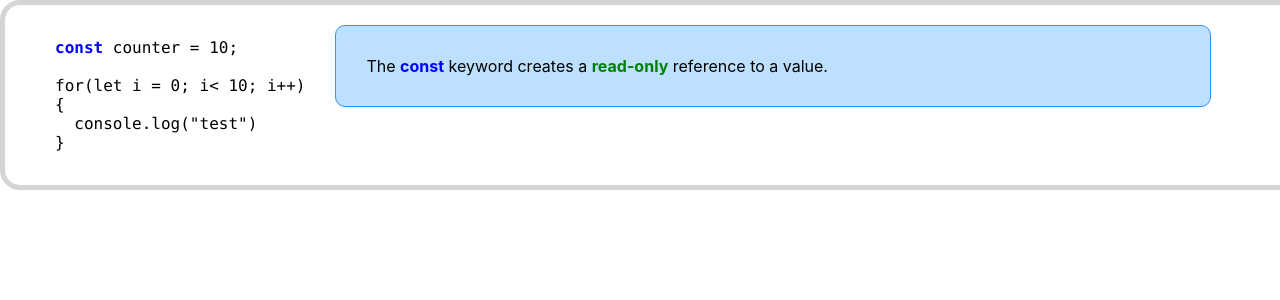
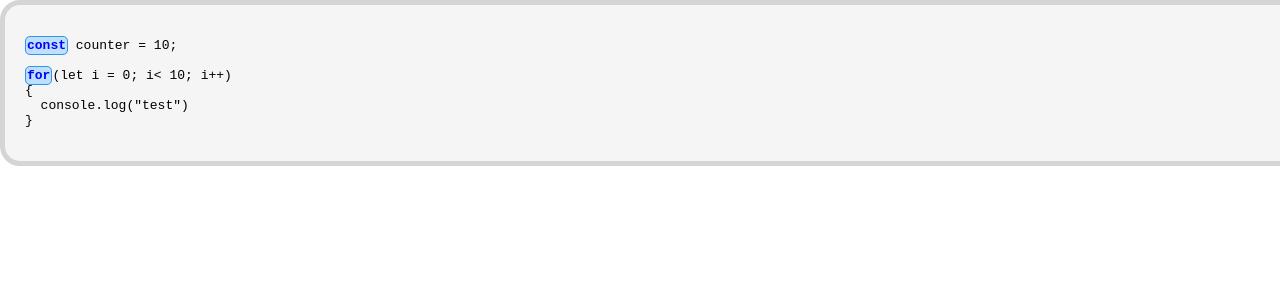
Before and after one commit to alexisshriov/ventall, a React (Create React App) app: page / in a window 1280 px wide. Shown: the top 300 px of the page. Built offline with nearby package versions, Linux system fonts and the light colour scheme.

Commit message:
change components layout

```diff
--- a/src/components/AccordionBody/AccordionBody.js
+++ b/src/components/AccordionBody/AccordionBody.js
@@ -5,11 +5,7 @@ class AccordionBody extends React.Component {
   render() {
     return (
         <div className={`accordion-body ${this.props.display?"active":null}`}>
-          A <b style={{ color: 'green' }}>read-only</b> value is a value that once asigned cannot be changed later on.
-          {'If you try to re-asign it it will throw erros:'}<br /><br />
-          <b style={{ color: 'green' }}>Example:</b> <br />
-          {'const a = 0;'}<br />
-          {'a = 1;'}<span style={{ color: 'brown' }}>&nbsp;&nbsp;&nbsp;&nbsp;&nbsp;&nbsp;&nbsp;&nbsp;&nbsp;&nbsp;&nbsp;&nbsp;&nbsp;//  this will throw an error.</span>
+          {this.props.children}
         </div>
 
     )
--- a/src/components/AccordionHeader/AccordionHeader.css
+++ b/src/components/AccordionHeader/AccordionHeader.css
@@ -5,4 +5,10 @@
   background-color: rgb(188, 224, 253);
   border: solid 1px rgb(52, 147, 236);
   border-radius: 10px;
+  opacity: 0;
+  transition: all .5s;
 }
+
+.accordion-header-active {
+  opacity:1
+}
--- a/src/components/AccordionHeader/AccordionHeader.js
+++ b/src/components/AccordionHeader/AccordionHeader.js
@@ -4,9 +4,10 @@ import './AccordionHeader.css'
 class AccordionHeader extends React.Component {
 
   render() {
+    console.log(this.props)
     return (
-        <div className="accordion-header">
-          The <b style={{ color: 'blue' }}>const</b> keyword creates a <b style={{ color: 'green' }} onClick={this.props.toggleFunction}>read-only</b> reference to a value.
+        <div className={`accordion-header ${this.props.display?'accordion-header-active':null}`}>
+          {this.props.children}
         </div>
     )
   }
--- /dev/null
+++ b/src/components/HyperContent/HyperContent.js
@@ -0,0 +1,13 @@
+import React from 'react';
+import './HyperContent.css'
+
+class HyperContent extends React.Component {
+
+  render() {
+    return (
+      <span onClick={this.props.expand} style={{ backgroundColor:  'rgb(188, 224, 253)', border: 'solid 1px rgb(52, 147, 236)', borderRadius: '5px', padding:'1px', color: 'blue', position:'relative', zIndex:10}}><b>{this.props.children}</b></span>
+    )
+  }
+}
+
+export default HyperContent;
--- /dev/null
+++ b/src/components/Line/Line.css
@@ -0,0 +1,12 @@
+.line {
+  color: rgb(52, 147, 236);
+  height: 0;
+  position: relative;
+  bottom: 14px;
+  transition: all .5s;
+  opacity: 0;
+}
+
+.activeLine {
+  opacity: 1;
+}
--- /dev/null
+++ b/src/components/Line/Line.js
@@ -0,0 +1,13 @@
+import React from 'react';
+import './Line.css'
+
+class Line extends React.Component {
+
+  render() {
+    return (
+      <div className={`line ${this.props.display?'activeLine':null}`}>{' '.repeat(this.props.offset)+'_'.repeat(this.props.length)}</div>
+    )
+  }
+}
+
+export default Line;
--- a/src/components/MainScreen/MainScreen.css
+++ b/src/components/MainScreen/MainScreen.css
@@ -4,4 +4,5 @@
   height: 100%;
   border-radius: 20px;
   border: solid 5px rgb(214, 212, 212);
+  background-color: rgb(245, 245, 245);
 }
--- a/src/components/MainScreen/MainScreen.js
+++ b/src/components/MainScreen/MainScreen.js
@@ -1,40 +1,57 @@
 import React from 'react';
-
 import AccordionHeader from '../AccordionHeader/AccordionHeader';
 import AccordionBody from '../AccordionBody/AccordionBody';
+import Line from '../Line/Line';
+import HypCont from '../HyperContent/HyperContent';
 import './MainScreen.css';
 // import { CustomToggle, Accordion, Card } from 'react-bootstrap';
 // import 'bootstrap/dist/css/bootstrap.min.css';
 
 class MainScreen extends React.Component {
   state = {
-    showBody: false
+    showBody1: false,
+    expandHypCont1: false
   }
 
   onClick = () => {
-    console.log('test')
-    this.setState({showBody: !this.state.showBody});
+    this.setState({showBody1: !this.state.showBody1});
+  }
+
+  expandHyperContent = () => {
+    this.setState({expandHypCont1: !this.state.expandHypCont1})
   }
 
   render() {
     return (
-        <div className="main-screen">
-          <div style={{ display: 'flex' }}>
-            <div style={{margin:  '0 30px'}}>
+      <div className="main-screen">
+        <div style={{ display: 'flex' }}>
+          <div style={{ margin: '0 0px' }}>
             <pre>
-              <code>
-                <b style={{ color: 'blue' }}>const</b> counter = 10;<br/><br/>
-                {'for(let i = 0; i< 10; i++)'}<br/>
-                {'{'}<br/>
-                {'  console.log("test")'}<br/>
-                {'}'}<br/>
-              </code>
+            {/* <h2>For Loop:</h2> */}
+              <div>
+              {<Line offset={5} length={32} display={this.state.expandHypCont1} />}
+                <HypCont expand={this.expandHyperContent}>const</HypCont> counter = 10;<br /><br />
+                <Line offset={3} length={34} />
+                <HypCont>for</HypCont>{'(let i = 0; i< 10; i++)'}<br />
+                {'{'}<br />
+                {'  console.log("test")'}<br />
+                {'}'}<br />
+              </div>
             </pre>
-            </div>
+          </div>
             <div>
-              <AccordionHeader toggleFunction={this.onClick}/>
-              <AccordionBody display={this.state.showBody} />
-              {/* <AccordionBody display={this.state.showBody} level = {3} /> */}
+              <div>
+              <AccordionHeader toggleFunction={this.onClick} display={this.state.expandHypCont1}>
+                The <b style={{ color: 'blue' }}>const</b> keyword creates a <b style={{ color: 'green' }} onClick={this.onClick}>read-only</b> reference to a value.
+              </AccordionHeader>
+              <AccordionBody display={this.state.showBody1 && this.state.expandHypCont1} >
+                  A <b style={{ color: 'green' }}>read-only</b> value is a value that once asigned cannot be changed later on.
+                  {'If you try to re-asign it it will throw erros:'}<br /><br />
+                  <b style={{ color: 'green' }}>Example:</b> <br />
+                  {'const a = 0;'}<br />
+                  {'a = 1;'}<span style={{ color: 'brown' }}>&nbsp;&nbsp;&nbsp;&nbsp;&nbsp;&nbsp;&nbsp;&nbsp;&nbsp;&nbsp;&nbsp;&nbsp;&nbsp;//  this will throw an error.</span>
+              </AccordionBody>
+              </div>
             </div>
           </div>
 
```
Also changed, not shown: src/components/HyperContent/HyperContent.css (added).
